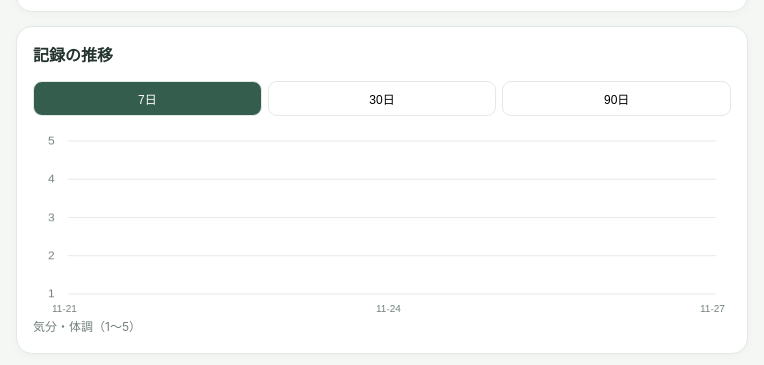
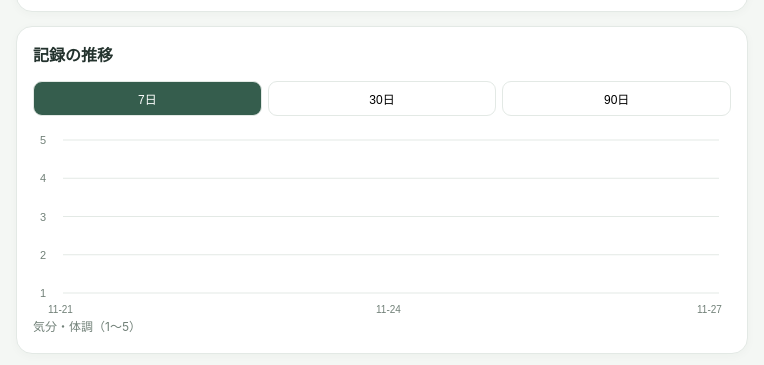
Before and after one commit to 64n7tpwp5s-boop/daily-condition, a plain HTML site: page index.html in a window 1280 px wide. Shown: the part 807-1172 px from the top of the page, 258-1022 px from the left. Drawn offline with Linux system fonts and the light colour scheme.

Commit message:
Add files via upload

```diff
--- a/index.html
+++ b/index.html
@@ -78,7 +78,38 @@ function edit(date){const r=records.find(x=>x.date===date);if(!r)return;$('date'
 function removeRecord(date){if(!confirm(date+' の記録を削除しますか？'))return;records=records.filter(r=>r.date!==date);persist();renderAll()}
 function renderEntries(){const root=$('entries');root.innerHTML='';$('count').textContent=records.length+'件';if(!records.length){root.textContent='まだ記録がありません。';return}records.forEach(r=>{const el=document.createElement('div');el.className='entry';const head=document.createElement('div');head.className='entry-head';const d=document.createElement('span');d.className='entry-date';d.textContent=r.date+'　気分 '+r.mood+'/5・体調 '+r.health+'/5';const acts=document.createElement('div');acts.className='entry-actions';const e=document.createElement('button');e.textContent='編集';e.onclick=()=>edit(r.date);const del=document.createElement('button');del.textContent='削除';del.onclick=()=>removeRecord(r.date);acts.append(e,del);head.append(d,acts);el.append(head);const active=r.symptoms.map((v,i)=>v? symptoms[i]+': '+levels[v]:'').filter(Boolean);const p=document.createElement('p');p.textContent=(active.length?active.join('・'):'症状なし')+(r.note?'\\n'+r.note:'');el.append(p);root.append(el)})}
 function renderStats(){const root=$('symptomStats');root.innerHTML='';symptoms.forEach((s,i)=>{const n=records.filter(r=>r.symptoms[i]>0).length;const box=document.createElement('div');box.className='stat';const strong=document.createElement('strong');strong.textContent=n;const span=document.createElement('span');span.textContent=s+'の日';box.append(strong,span);root.append(box)})}
-function drawChart(){const c=$('chart'),ctx=c.getContext('2d'),w=c.width,h=c.height;ctx.clearRect(0,0,w,h);const pad={l:35,r:15,t:15,b:28},cw=w-pad.l-pad.r,ch=h-pad.t-pad.b;ctx.font='12px sans-serif';ctx.strokeStyle='#e3e9e5';ctx.fillStyle='#718078';for(let n=1;n<=5;n++){const y=pad.t+ch-(n-1)*ch/4;ctx.beginPath();ctx.moveTo(pad.l,y);ctx.lineTo(w-pad.r,y);ctx.stroke();ctx.fillText(n,pad.l-20,y+4)}const end=new Date(today()+'T00:00:00');const days=[];for(let i=chartDays-1;i>=0;i--){const d=new Date(end);d.setDate(d.getDate()-i);days.push(`${d.getFullYear()}-${String(d.getMonth()+1).padStart(2,'0')}-${String(d.getDate()).padStart(2,'0')}`)}const map=new Map(records.map(r=>[r.date,r]));[['mood','#355d4d'],['health','#d18b45']].forEach(([key,color])=>{ctx.strokeStyle=color;ctx.lineWidth=3;ctx.beginPath();let started=false;days.forEach((date,i)=>{const r=map.get(date),v=r&&r[key];if(!v){started=false;return}const x=pad.l+(days.length===1?0:i*cw/(days.length-1)),y=pad.t+ch-(v-1)*ch/4;if(!started){ctx.moveTo(x,y);started=true}else ctx.lineTo(x,y)});ctx.stroke()});ctx.fillStyle='#718078';ctx.font='10px sans-serif';[0,Math.floor((days.length-1)/2),days.length-1].forEach(i=>{const x=pad.l+i*cw/(days.length-1);ctx.fillText(days[i].slice(5),x-16,h-7)})}
+function drawChart(){
+ const c=$('chart');
+ if(!c) return;
+ const rect=c.getBoundingClientRect();
+ const dpr=window.devicePixelRatio||1;
+ const cssWidth=Math.max(280,Math.floor(rect.width||c.parentElement.clientWidth||700));
+ const cssHeight=190;
+ c.width=Math.floor(cssWidth*dpr);
+ c.height=Math.floor(cssHeight*dpr);
+ c.style.height=cssHeight+'px';
+ const ctx=c.getContext('2d');
+ ctx.setTransform(dpr,0,0,dpr,0,0);
+ const w=cssWidth,h=cssHeight;
+ ctx.clearRect(0,0,w,h);
+ const pad={l:30,r:12,t:12,b:25},cw=w-pad.l-pad.r,ch=h-pad.t-pad.b;
+ ctx.font='11px sans-serif';ctx.strokeStyle='#e3e9e5';ctx.fillStyle='#718078';ctx.lineWidth=1;
+ for(let n=1;n<=5;n++){const y=pad.t+ch-(n-1)*ch/4;ctx.beginPath();ctx.moveTo(pad.l,y);ctx.lineTo(w-pad.r,y);ctx.stroke();ctx.fillText(String(n),7,y+4)}
+ const end=new Date(today()+'T00:00:00');
+ const days=[];
+ for(let i=chartDays-1;i>=0;i--){const d=new Date(end);d.setDate(d.getDate()-i);days.push(`${d.getFullYear()}-${String(d.getMonth()+1).padStart(2,'0')}-${String(d.getDate()).padStart(2,'0')}`)}
+ const map=new Map(records.map(r=>[r.date,r]));
+ const series=[['mood','#355d4d'],['health','#d18b45']];
+ series.forEach(([key,color])=>{
+   ctx.strokeStyle=color;ctx.fillStyle=color;ctx.lineWidth=2.5;ctx.lineJoin='round';ctx.lineCap='round';
+   let points=[];
+   days.forEach((date,i)=>{const r=map.get(date),v=r?Number(r[key]):0;if(v>=1&&v<=5){const x=pad.l+(days.length===1?0:i*cw/(days.length-1));const y=pad.t+ch-(v-1)*ch/4;points.push({x,y})}});
+   if(points.length){ctx.beginPath();points.forEach((pt,i)=>i?ctx.lineTo(pt.x,pt.y):ctx.moveTo(pt.x,pt.y));ctx.stroke();points.forEach(pt=>{ctx.beginPath();ctx.arc(pt.x,pt.y,3.5,0,Math.PI*2);ctx.fill()})}
+ });
+ ctx.fillStyle='#718078';ctx.font='10px sans-serif';
+ const labelIndexes=[...new Set([0,Math.floor((days.length-1)/2),days.length-1])];
+ labelIndexes.forEach(i=>{const x=pad.l+i*cw/(days.length-1);ctx.fillText(days[i].slice(5),Math.max(0,Math.min(w-34,x-15)),h-5)});
+}
 function renderAll(){renderEntries();renderStats();drawChart()}
 function csvEscape(v){const s=String(v??'');return /[",\\r\\n]/.test(s)?'"'+s.replace(/"/g,'""')+'"':s}
 function exportCSV(){const header=['date','mood','health','headache','irritability','fatigue','note'];const rows=[header,...records.slice().sort((a,b)=>a.date.localeCompare(b.date)).map(r=>[r.date,r.mood,r.health,...r.symptoms,r.note])];const csv='\\uFEFF'+rows.map(row=>row.map(csvEscape).join(',')).join('\\r\\n');const blob=new Blob([csv],{type:'text/csv;charset=utf-8'});const url=URL.createObjectURL(blob);const a=document.createElement('a');a.href=url;a.download='daily-condition.csv';a.click();URL.revokeObjectURL(url)}
@@ -87,6 +118,7 @@ function importCSV(file){const reader=new FileReader();reader.onload=()=>{try{co
 makeRating('mood','mood');makeRating('health','health');buildSymptoms();resetForm();renderAll();
 $('save').addEventListener('click',save);$('clear').addEventListener('click',resetForm);$('export').addEventListener('click',exportCSV);$('import').addEventListener('change',e=>{if(e.target.files[0])importCSV(e.target.files[0])});
 document.querySelectorAll('[data-days]').forEach(b=>b.addEventListener('click',()=>{chartDays=Number(b.dataset.days);document.querySelectorAll('[data-days]').forEach(x=>x.classList.toggle('active',x===b));drawChart()}));
+window.addEventListener('resize',drawChart);
 if('serviceWorker'in navigator)window.addEventListener('load',()=>navigator.serviceWorker.register('./sw.js').catch(()=>{}));
 </script>
 </body></html>
--- a/sw.js
+++ b/sw.js
@@ -1,4 +1,4 @@
-const CACHE='daily-condition-v4';
+const CACHE='daily-condition-v5';
 const FILES=['./','./index.html','./manifest.webmanifest'];
 self.addEventListener('install',event=>event.waitUntil(caches.open(CACHE).then(cache=>cache.addAll(FILES)).then(()=>self.skipWaiting())));
 self.addEventListener('activate',event=>event.waitUntil(caches.keys().then(keys=>Promise.all(keys.filter(key=>key.startsWith('daily-condition-')&&key!==CACHE).map(key=>caches.delete(key)))).then(()=>self.clients.claim())));
```
